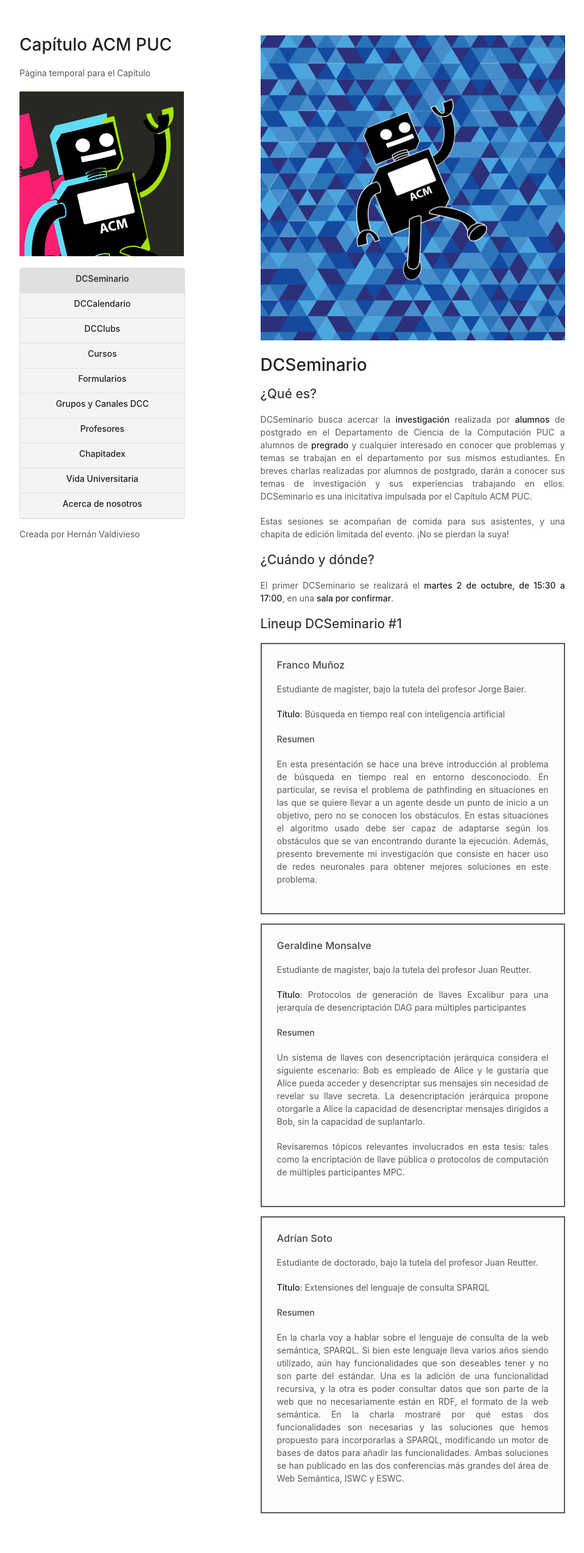
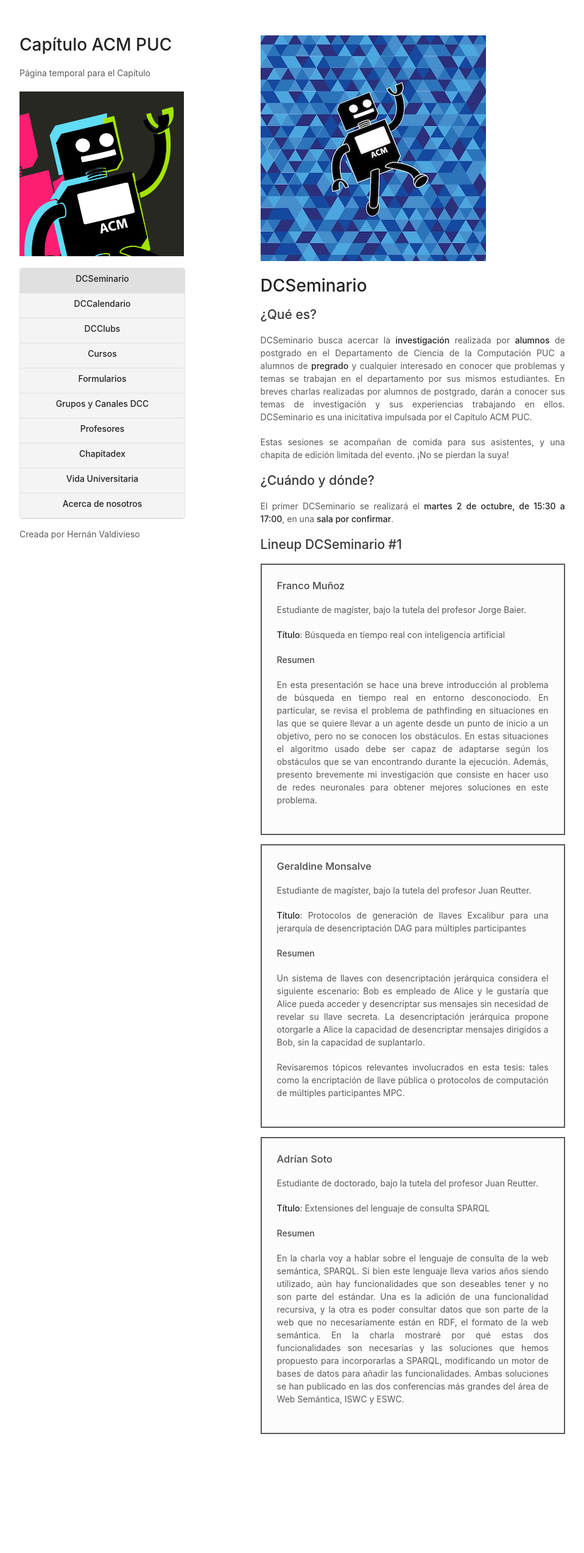
Before and after one commit to capitulo-acm-puc/capitulo-acm-puc.github.io, a Jekyll site: the page built from 10-dcseminario.md, in a window 1280 px wide. Shown: the whole page at 61% size, without its empty margins (178-1137 px from the left). Built offline with Jekyll 4.4.1, drawn with Linux system fonts in a browser that asks for light colours; after the commit the page ends 2416 px from its top, so only the background shows below that.

Commit message:
:star: :bug: Added DS_Store ignore, resizes image

```diff
--- a/10-dcseminario.md
+++ b/10-dcseminario.md
@@ -5,7 +5,7 @@ permalink: /dcseminario/
 ---
 {::options parse_block_html="true" /}
 
-![](/assets/dcseminario.png)
+![](/assets/dcseminario.jpeg)
 
 # DCSeminario
 
```
Also changed, not shown: assets/dcseminario.jpeg (added), assets/dcseminario.png (deleted), 1 other file.
